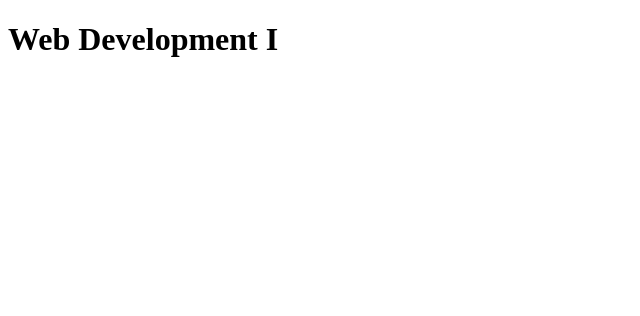
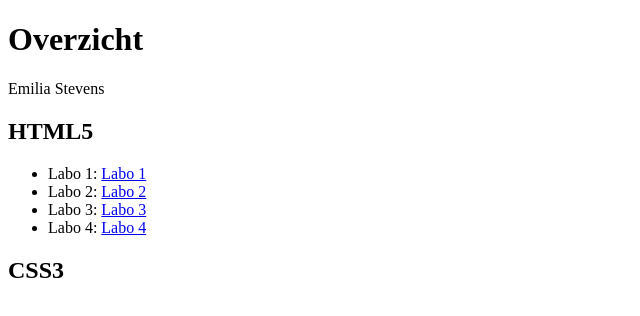
Before and after one commit to emilia-vives/webdevelopment, a website: page index.html in a window 1280 px wide. Shown: the whole page, without its empty margins (0-640 px from the left). Drawn offline with Linux system fonts and the light colour scheme.

Commit message:
commit na demo les 2

```diff
--- a/index.html
+++ b/index.html
@@ -1,10 +1,19 @@
 <!DOCTYPE html>
-<html lang="en">
+<html lang="nl">
 <head>
     <meta charset="UTF-8">
-    <title>Web Development I</title>
+    <title>Overzicht labo's</title>
 </head>
 <body>
-    <h1>Web Development I</h1>
+<h1>Overzicht</h1>
+<p>Emilia Stevens</p>
+<h2>HTML5</h2>
+<ul>
+    <li>Labo 1: <a href="#">Labo 1</a> </li>
+    <li>Labo 2: <a href="#">Labo 2</a> </li>
+    <li>Labo 3: <a href="#">Labo 3</a> </li>
+    <li>Labo 4: <a href="#">Labo 4</a> </li>
+</ul>
+    <h2>CSS3</h2>
 </body>
 </html>
```
Also changed, not shown: Labo 2/opdracht4/index.html (added, +10 -0 lines).
